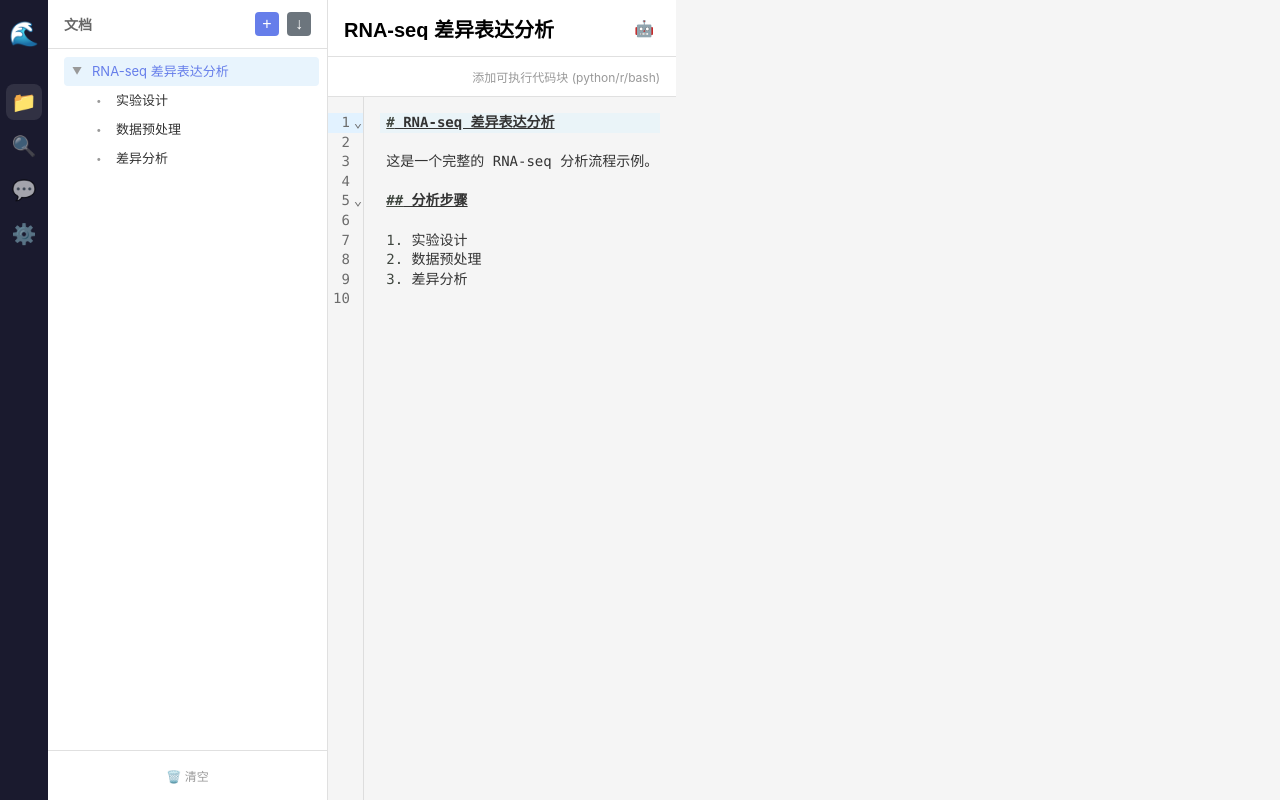
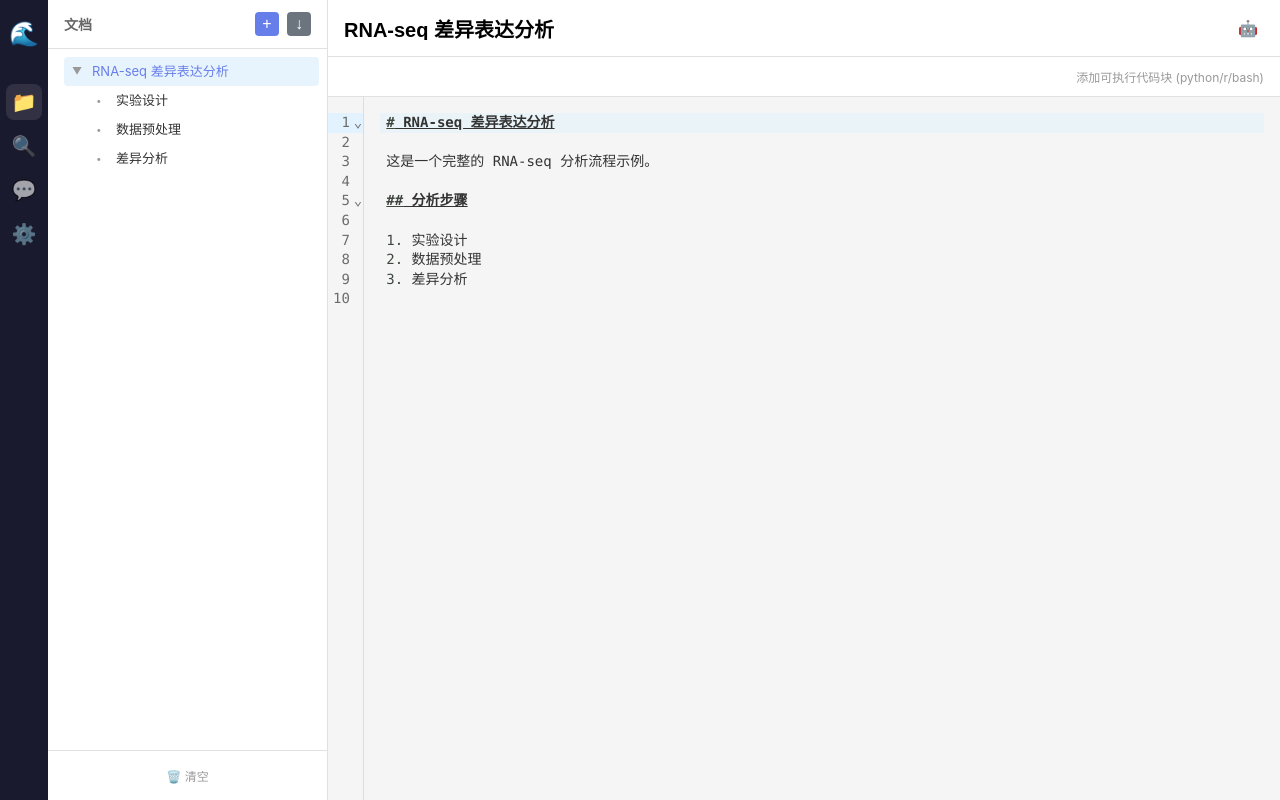
Before and after one commit to agiwave/symbio, a Vue app: page /workspace/1 in a window 1280 px wide. Built offline with nearby package versions, Linux system fonts and the light colour scheme.

Commit message:
fix: 修复布局高度继承问题，确保各区域正确占满窗口
- App.vue: 添加 html/body height: 100% 和 overflow: hidden
- WorkspaceView: height 改为 100% 而非 100vh
- AISidebar: 添加 height: 100% 确保高度继承
- 所有 flex 容器添加 height: 100% 实现高度链

```diff
--- a/src/App.vue
+++ b/src/App.vue
@@ -30,6 +30,11 @@ import { RouterView } from 'vue-router'
   --header-height: 48px;
 }
 
+html, body {
+  height: 100%;
+  overflow: hidden;
+}
+
 body {
   font-family: -apple-system, BlinkMacSystemFont, 'Segoe UI', Roboto, Oxygen, Ubuntu, sans-serif;
   background: var(--color-bg);
@@ -41,6 +46,7 @@ body {
 .app-container {
   display: flex;
   height: 100vh;
+  width: 100vw;
   overflow: hidden;
 }
 
--- a/src/components/AISidebar.vue
+++ b/src/components/AISidebar.vue
@@ -131,12 +131,13 @@ watch(() => props.visible, (visible) => {
 <style scoped>
 .ai-sidebar {
   width: 320px;
+  height: 100%;
   background: var(--color-surface);
   border-left: 1px solid var(--color-border);
   display: flex;
   flex-direction: column;
+  flex-shrink: 0;
   transition: width 0.3s ease;
-  flex-shrink: 0;
 }
 
 .ai-sidebar.collapsed {
@@ -148,7 +149,7 @@ watch(() => props.visible, (visible) => {
 /* 只显示AI时，占满整个窗口 */
 .ai-sidebar.full-width {
   flex: 1;
-  width: auto;
+  width: 100%;
   border-left: none;
 }
 
--- a/src/views/WorkspaceView.vue
+++ b/src/views/WorkspaceView.vue
@@ -313,13 +313,14 @@ defineExpose({
 <style scoped>
 .workspace-view {
   display: flex;
-  height: 100vh;
+  height: 100%;
+  width: 100%;
   background: var(--color-bg);
 }
 
 /* 导航条 (始终显示) */
 .nav-sidebar {
-  width: var(--sidebar-width);
+  width: var(--sidebar-width, 56px);
   background: #1a1a2e;
   display: flex;
   flex-direction: column;
@@ -363,6 +364,7 @@ defineExpose({
 .main-content {
   flex: 1;
   display: flex;
+  height: 100%;
   min-width: 0;
   overflow: hidden;
 }
@@ -370,13 +372,14 @@ defineExpose({
 /* 工作区 (文档树 + 编辑区) */
 .workspace-area {
   display: flex;
+  height: 100%;
   min-width: 0;
-  /* 默认不伸缩，由具体场景控制 */
 }
 
 /* 只显示工作区：工作区占满剩余窗口 */
 .workspace-view.workspace-only .workspace-area {
   flex: 1;
+  width: 100%;
 }
 
 /* 两者都显示：工作区占据剩余空间（扣除AI区固定宽度） */
@@ -387,11 +390,12 @@ defineExpose({
 
 /* 目录区 */
 .panel-sidebar {
-  width: var(--panel-width);
+  width: var(--panel-width, 240px);
   background: var(--color-surface);
   border-right: 1px solid var(--color-border);
   display: flex;
   flex-direction: column;
+  height: 100%;
   flex-shrink: 0;
   z-index: 10;
 }
@@ -402,6 +406,7 @@ defineExpose({
   align-items: center;
   padding: 0.75rem 1rem;
   border-bottom: 1px solid var(--color-border);
+  flex-shrink: 0;
 }
 
 .panel-header h3 {
@@ -440,6 +445,7 @@ defineExpose({
 .panel-footer {
   padding: 0.5rem 1rem;
   border-top: 1px solid var(--color-border);
+  flex-shrink: 0;
 }
 
 .footer-btn {
@@ -475,10 +481,11 @@ defineExpose({
 
 /* 编辑区 */
 .editor-area {
-  flex: 1 1 auto;
+  flex: 1;
   display: flex;
   flex-direction: column;
   min-width: 0;
+  height: 100%;
 }
 
 .editor-container {
@@ -495,6 +502,7 @@ defineExpose({
   padding: 0.75rem 1rem;
   border-bottom: 1px solid var(--color-border);
   background: var(--color-surface);
+  flex-shrink: 0;
 }
 
 .title-input {
@@ -527,9 +535,10 @@ defineExpose({
 }
 
 .editor-content {
-  flex: 1 1 auto;
+  flex: 1;
   overflow-y: auto;
   width: 100%;
+  min-height: 0;
 }
 
 .empty-editor {
```
